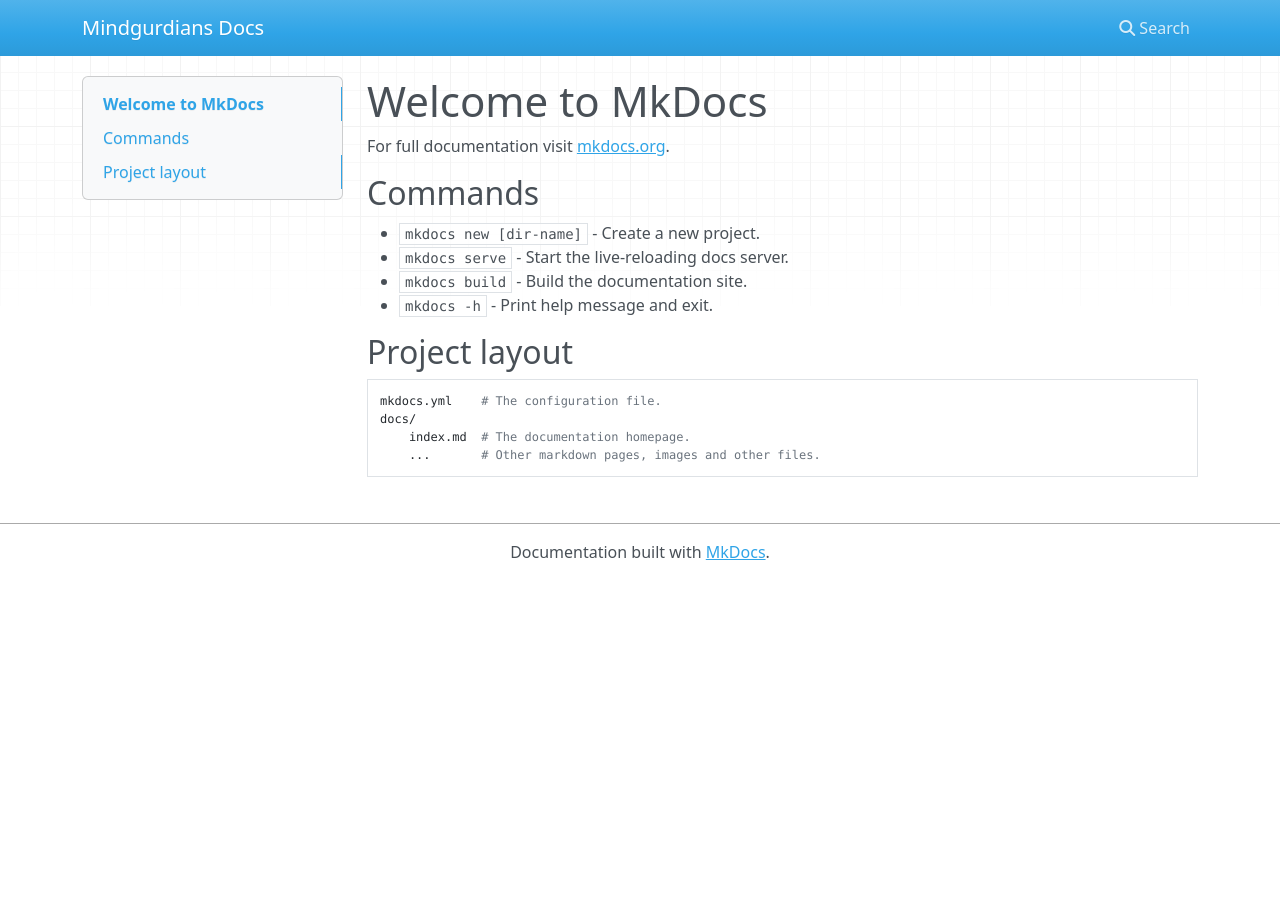
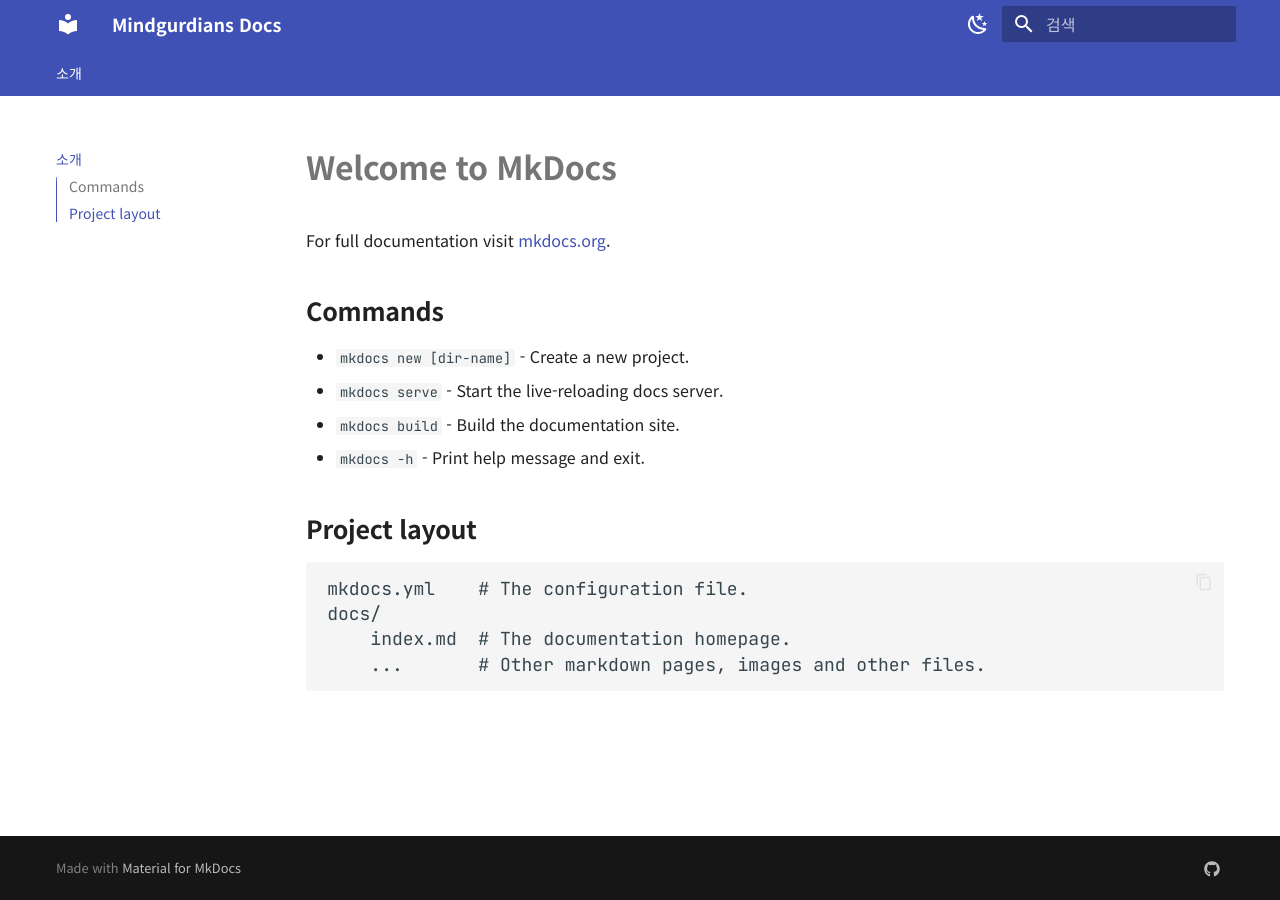
Before and after one commit to rlaxogh5079/mindgurdians_docs, an MkDocs documentation site: the page built from docs/index.md, in a window 1280 px wide. Built offline with MkDocs 1.6.1 and Material for MkDocs 9.7.7, drawn with Linux system fonts in a browser that asks for light colours; nearby versions of some CDN libraries.

Commit message:
Update mkdocs style

```diff
--- /dev/null
+++ b/docs/stylesheets/extra.css
@@ -0,0 +1,30 @@
+:root {
+  --md-primary-fg-color: #3f51b5;
+  --md-accent-fg-color: #e91e63;
+}
+
+.md-typeset h1,
+.md-typeset h2,
+.md-typeset h3 {
+  font-weight: 700;
+}
+.md-typeset {
+  -webkit-font-smoothing: antialiased;
+  text-rendering: optimizeLegibility;
+}
+
+.md-grid {
+  max-width: 1200px;
+}
+
+.md-typeset .admonition,
+.md-typeset details {
+  border-radius: 8px;
+}
+.md-typeset pre code {
+  font-size: 0.9rem;
+}
+
+.grid.cards {
+  gap: 0.8rem;
+}
--- a/mkdocs.yml
+++ b/mkdocs.yml
@@ -1 +1,65 @@
 site_name: Mindgurdians Docs
+site_description: MindGurdians 프로젝트 문서 허브
+
+theme:
+  name: material
+  language: ko
+  palette:
+    - scheme: default
+      primary: indigo
+      accent: pink
+      toggle:
+        icon: material/weather-night
+        name: 다크 모드로 전환
+    - scheme: slate
+      primary: indigo
+      accent: pink
+      toggle:
+        icon: material/weather-sunny
+        name: 라이트 모드로 전환
+  font:
+    text: "Noto Sans KR"
+    code: "JetBrains Mono"
+  features:
+    - navigation.tabs
+    - navigation.sections
+    - navigation.top
+    - navigation.instant
+    - toc.integrate
+    - search.suggest
+    - search.highlight
+    - content.code.copy
+    - content.tabs.link
+
+plugins:
+  - search
+
+markdown_extensions:
+  - admonition
+  - attr_list
+  - def_list
+  - footnotes
+  - toc:
+      permalink: true
+  - pymdownx.details
+  - pymdownx.superfences
+  - pymdownx.inlinehilite
+  - pymdownx.highlight:
+      anchor_linenums: true
+      linenums_style: table
+  - pymdownx.tabbed:
+      alternate_style: true
+  - pymdownx.emoji:
+      emoji_index: !!python/name:material.extensions.emoji.twemoji
+      emoji_generator: !!python/name:material.extensions.emoji.to_svg
+
+extra:
+  social:
+    - icon: fontawesome/brands/github
+      link: https://github.com/rlaxogh5079/mindgurdians_docs
+
+extra_css:
+  - stylesheets/extra.css
+
+nav:
+  - 소개: index.md
```
